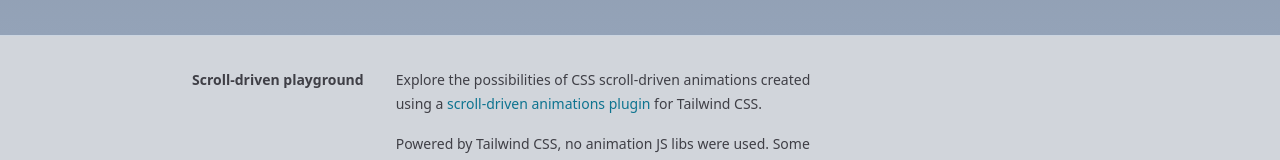
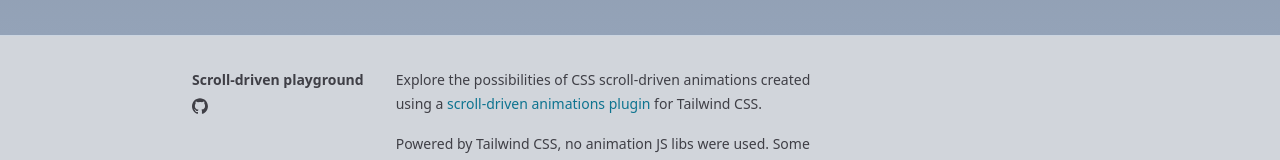
Before and after one commit to adamplesnik/scroll-driven-showcase, a React (Vite) app: page /list in a window 1280 px wide. Shown: the part 1565-1725 px from the top of the page. Built offline with nearby package versions, Linux system fonts and the light colour scheme; what @adam.plesnik/tailwindcss-scroll-driven-animations would draw is missing.

Commit message:
Add Github link to Footer

```diff
--- a/src/partials/Footer.tsx
+++ b/src/partials/Footer.tsx
@@ -7,9 +7,24 @@
   return (
     <div className="border-t border-slate-300 bg-gray-300 py-8 dark:border-zinc-600 dark:bg-zinc-800">
       <CenterLayout className="flex flex-col items-baseline gap-8 text-sm md:flex-row">
-        <NavLink to="/">
-          <div className="tracking-[-0.0175em shrink-0 font-semibold">Scroll-driven playground</div>
-        </NavLink>
+        <div className="flex flex-col gap-2">
+          <NavLink to="/">
+            <div className="tracking-[-0.0175em shrink-0 font-semibold">
+              Scroll-driven playground
+            </div>
+          </NavLink>
+          <NavLink to="https://github.com/adamplesnik/scroll-driven-playground" target="_blank">
+            <svg
+              xmlns="http://www.w3.org/2000/svg"
+              viewBox="0 0 98 96"
+              height="100%"
+              className="size-4"
+              fill="currentColor"
+            >
+              <path d="M48.854 0C21.839 0 0 22 0 49.217c0 21.756 13.993 40.172 33.405 46.69 2.427.49 3.316-1.059 3.316-2.362 0-1.141-.08-5.052-.08-9.127-13.59 2.934-16.42-5.867-16.42-5.867-2.184-5.704-5.42-7.17-5.42-7.17-4.448-3.015.324-3.015.324-3.015 4.934.326 7.523 5.052 7.523 5.052 4.367 7.496 11.404 5.378 14.235 4.074.404-3.178 1.699-5.378 3.074-6.6-10.839-1.141-22.243-5.378-22.243-24.283 0-5.378 1.94-9.778 5.014-13.2-.485-1.222-2.184-6.275.486-13.038 0 0 4.125-1.304 13.426 5.052a46.97 46.97 0 0 1 12.214-1.63c4.125 0 8.33.571 12.213 1.63 9.302-6.356 13.427-5.052 13.427-5.052 2.67 6.763.97 11.816.485 13.038 3.155 3.422 5.015 7.822 5.015 13.2 0 18.905-11.404 23.06-22.324 24.283 1.78 1.548 3.316 4.481 3.316 9.126 0 6.6-.08 11.897-.08 13.526 0 1.304.89 2.853 3.316 2.364 19.412-6.52 33.405-24.935 33.405-46.691C97.707 22 75.788 0 48.854 0z"></path>
+            </svg>
+          </NavLink>
+        </div>
         <div className="flex max-w-md flex-col">
           <Paragraph>
             Explore the possibilities of CSS scroll-driven animations created using a{' '}
```
